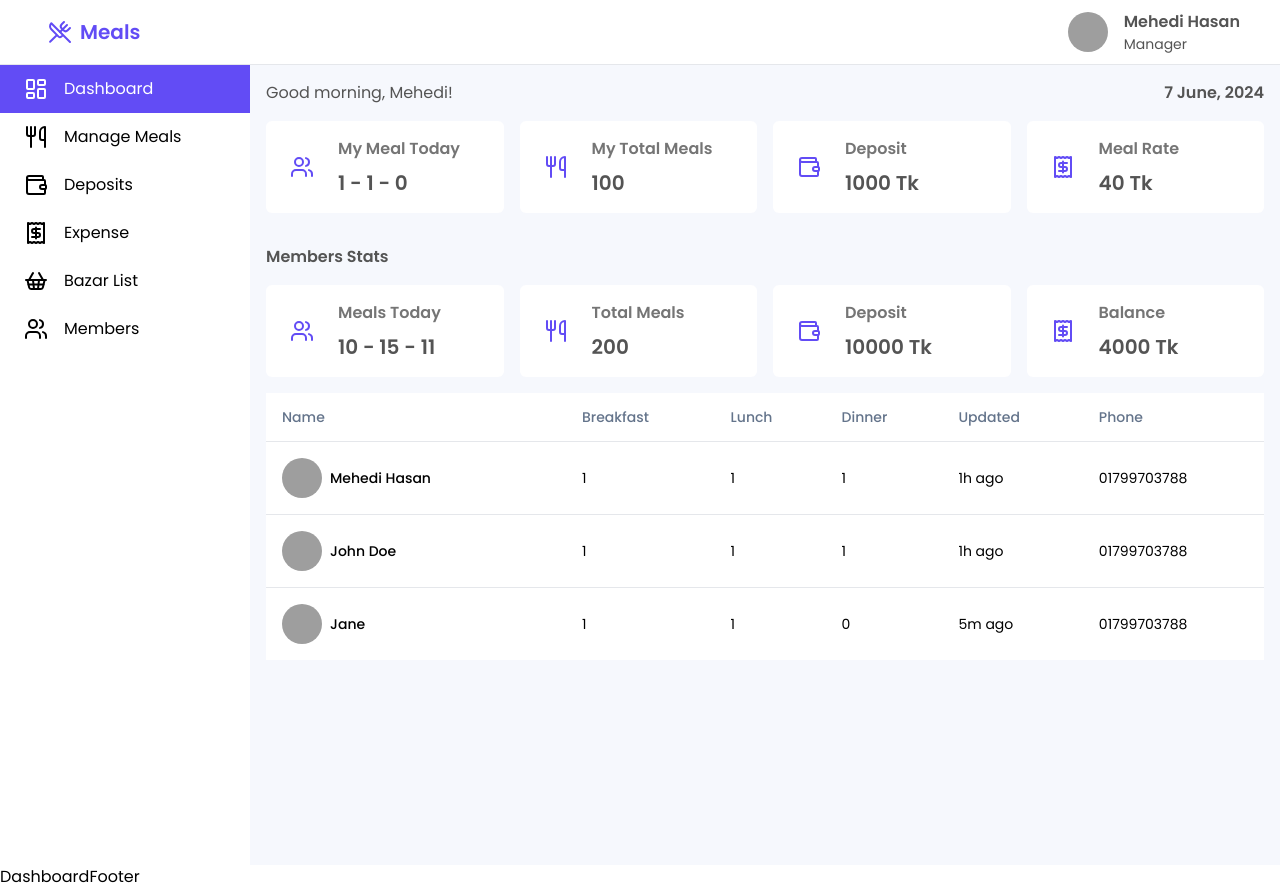
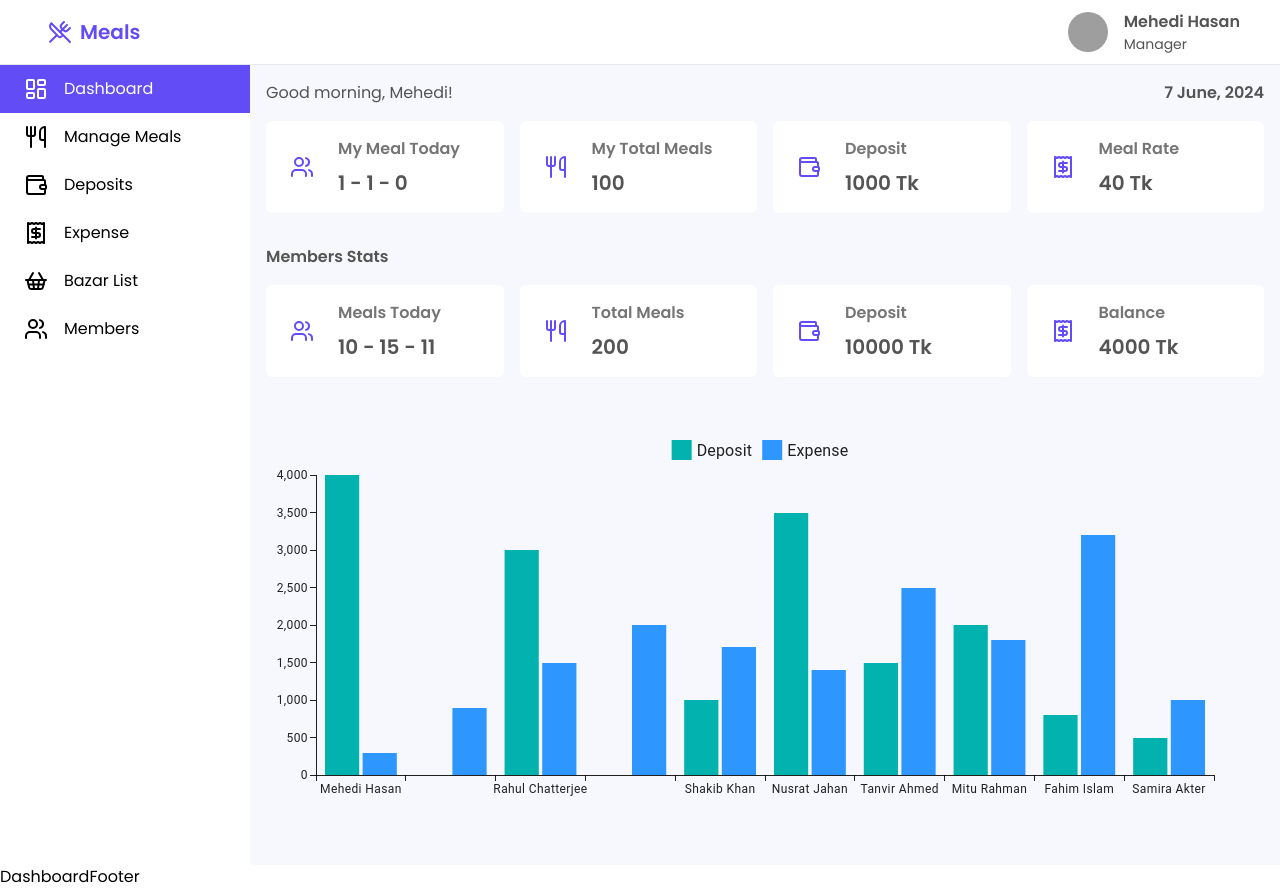
Before and after one commit to mehediyz/meal-management, a React (Vite) app: page /dashboard in a window 1280 px wide. Built offline with nearby package versions, Linux system fonts and the light colour scheme; grey boxes are pictures that could not be loaded.

Commit message:
added deposit vs expense chart

```diff
--- a/package.json
+++ b/package.json
@@ -10,7 +10,12 @@
     "preview": "vite preview"
   },
   "dependencies": {
+    "@emotion/react": "^11.11.4",
+    "@emotion/styled": "^11.11.5",
     "@hookform/resolvers": "^3.6.0",
+    "@mui/material": "^5.15.20",
+    "@mui/styled-engine-sc": "^6.0.0-alpha.18",
+    "@mui/x-charts": "^7.6.2",
     "@radix-ui/react-alert-dialog": "^1.0.5",
     "@radix-ui/react-avatar": "^1.0.4",
     "@radix-ui/react-dialog": "^1.0.5",
@@ -29,6 +34,7 @@
     "react-dom": "^18.2.0",
     "react-hook-form": "^7.51.5",
     "react-router-dom": "^6.23.1",
+    "styled-components": "^6.1.11",
     "tailwind-merge": "^2.3.0",
     "tailwindcss-animate": "^1.0.7",
     "zod": "^3.23.8"
--- /dev/null
+++ b/src/components/Charts/DepositExpenseBarChart.jsx
@@ -0,0 +1,21 @@
+import * as React from "react";
+import { BarChart } from "@mui/x-charts/BarChart";
+import { deposits } from "@/constants/data";
+
+const DepositsData = deposits.map((item) => item.deposit);
+const ExpensesData = [300, 900, 1500, 2000, 1700, 1400, 2500, 1800, 3200, 1000];
+const xLabels = deposits.map((item) => item.name);
+
+export default function DepositExpenseBarChart() {
+  return (
+    <BarChart
+      //   width={800}
+      height={400}
+      series={[
+        { data: DepositsData, label: "Deposit", id: "Deposit" },
+        { data: ExpensesData, label: "Expense", id: "Expense" },
+      ]}
+      xAxis={[{ data: xLabels, scaleType: "band" }]}
+    />
+  );
+}
--- a/src/constants/data.js
+++ b/src/constants/data.js
@@ -277,7 +277,7 @@ export const deposits = [
     id: "1",
     name: "Mehedi Hasan",
     photo: "https://avatars.githubusercontent.com/u/113818748?v=4",
-    deposit: 5000,
+    deposit: 4000,
     totalMeals: 55,
   },
   {
@@ -285,7 +285,7 @@ export const deposits = [
     name: "Ayesha Siddiqua",
     photo:
       "https://images.pexels.com/photos/5477855/pexels-photo-5477855.jpeg?auto=compress&cs=tinysrgb&w=600",
-    deposit: 2000,
+    deposit: 0,
     totalMeals: 15,
   },
   {
@@ -293,7 +293,7 @@ export const deposits = [
     name: "Rahul Chatterjee",
     photo:
       "https://images.pexels.com/photos/3619947/pexels-photo-3619947.jpeg?auto=compress&cs=tinysrgb&w=600",
-    deposit: 5000,
+    deposit: 3000,
     totalMeals: 50,
   },
   {
@@ -301,7 +301,7 @@ export const deposits = [
     name: "Fatima Begum",
     photo:
       "https://images.pexels.com/photos/4045599/pexels-photo-4045599.jpeg?auto=compress&cs=tinysrgb&w=600",
-    deposit: 1000,
+    deposit: 0,
     totalMeals: 5,
   },
   {
@@ -309,7 +309,7 @@ export const deposits = [
     name: "Shakib Khan",
     photo:
       "https://images.pexels.com/photos/3616501/pexels-photo-3616501.jpeg?auto=compress&cs=tinysrgb&w=600",
-    deposit: 5000,
+    deposit: 1000,
     totalMeals: 55,
   },
   {
@@ -317,7 +317,39 @@ export const deposits = [
     name: "Nusrat Jahan",
     photo:
       "https://images.pexels.com/photos/5852981/pexels-photo-5852981.jpeg?auto=compress&cs=tinysrgb&w=600",
-    deposit: 5000,
+    deposit: 3500,
+    totalMeals: 55,
+  },
+  {
+    id: "7",
+    name: "Tanvir Ahmed",
+    photo:
+      "https://images.pexels.com/photos/2379004/pexels-photo-2379004.jpeg?auto=compress&cs=tinysrgb&w=600",
+    deposit: 1500,
+    totalMeals: 55,
+  },
+  {
+    id: "8",
+    name: "Mitu Rahman",
+    photo:
+      "https://images.pexels.com/photos/774909/pexels-photo-774909.jpeg?auto=compress&cs=tinysrgb&w=600",
+    deposit: 2000,
+    totalMeals: 55,
+  },
+  {
+    id: "9",
+    name: "Fahim Islam",
+    photo:
+      "https://images.pexels.com/photos/762020/pexels-photo-762020.jpeg?auto=compress&cs=tinysrgb&w=600",
+    deposit: 800,
+    totalMeals: 55,
+  },
+  {
+    id: "10",
+    name: "Samira Akter",
+    photo:
+      "https://images.pexels.com/photos/1130626/pexels-photo-1130626.jpeg?auto=compress&cs=tinysrgb&w=600",
+    deposit: 500,
     totalMeals: 55,
   },
 
--- a/src/pages/Dashboard/Dashboard.jsx
+++ b/src/pages/Dashboard/Dashboard.jsx
@@ -1,7 +1,7 @@
 import StatsCard from "@/components/dashboard/StatsCard";
-import { MembersMealTable } from "@/components/dashboard/MembersMealTable";
 import Title from "@/components/dashboard/Title";
 import { individualStatsData, overallStatsData } from "@/constants/data";
+import DepositExpenseBarChart from "@/components/Charts/DepositExpenseBarChart";
 
 const Dashboard = () => {
   return (
@@ -23,8 +23,8 @@ const Dashboard = () => {
           ))}
         </div>
       </div>
-      <div className="mt-4">
-        <MembersMealTable />
+      <div className="mt-12">
+        <DepositExpenseBarChart />
       </div>
     </div>
   );
```
Also changed, not shown: 1 other file (tests, documents, lock files or other folders).
